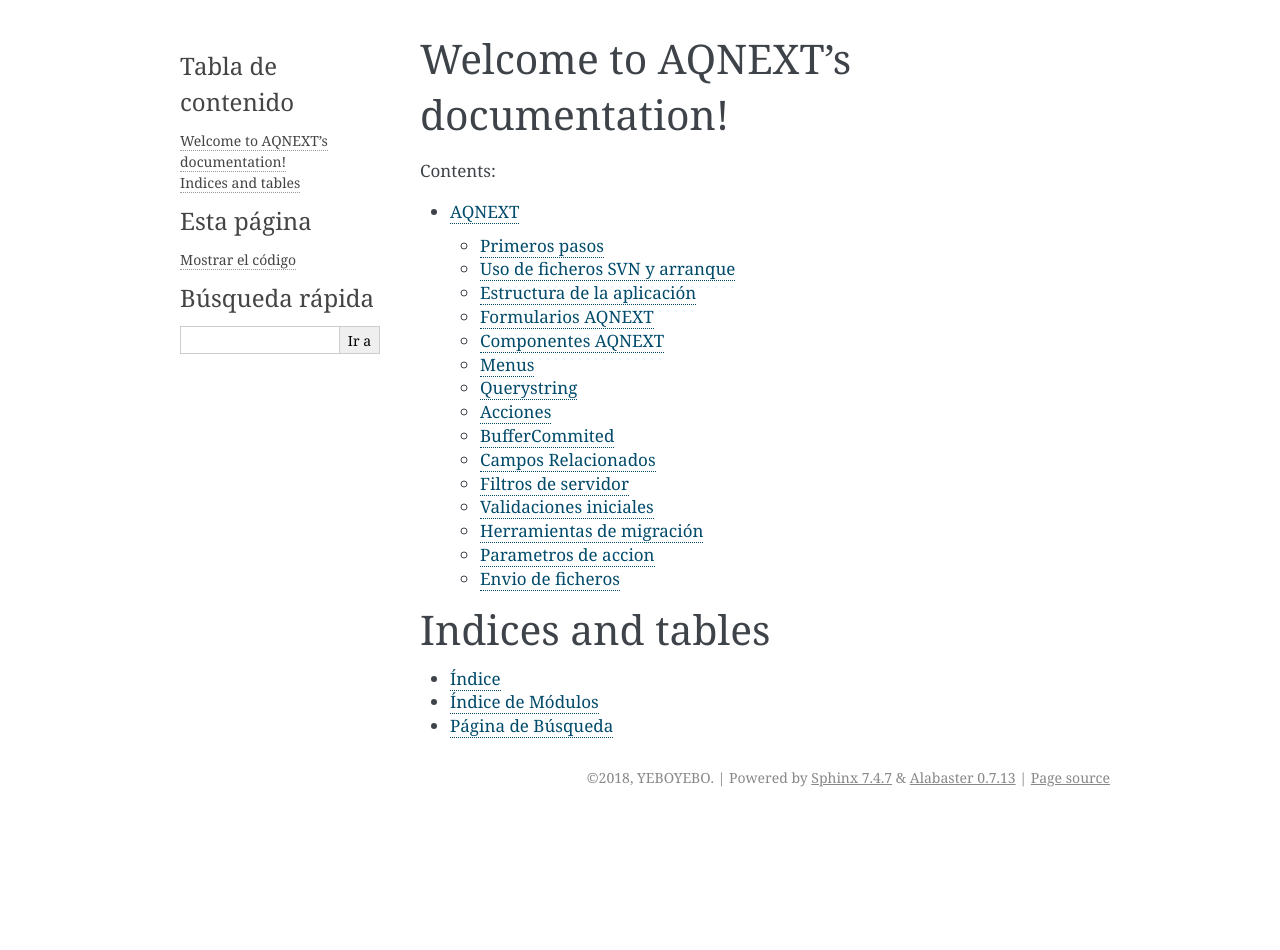
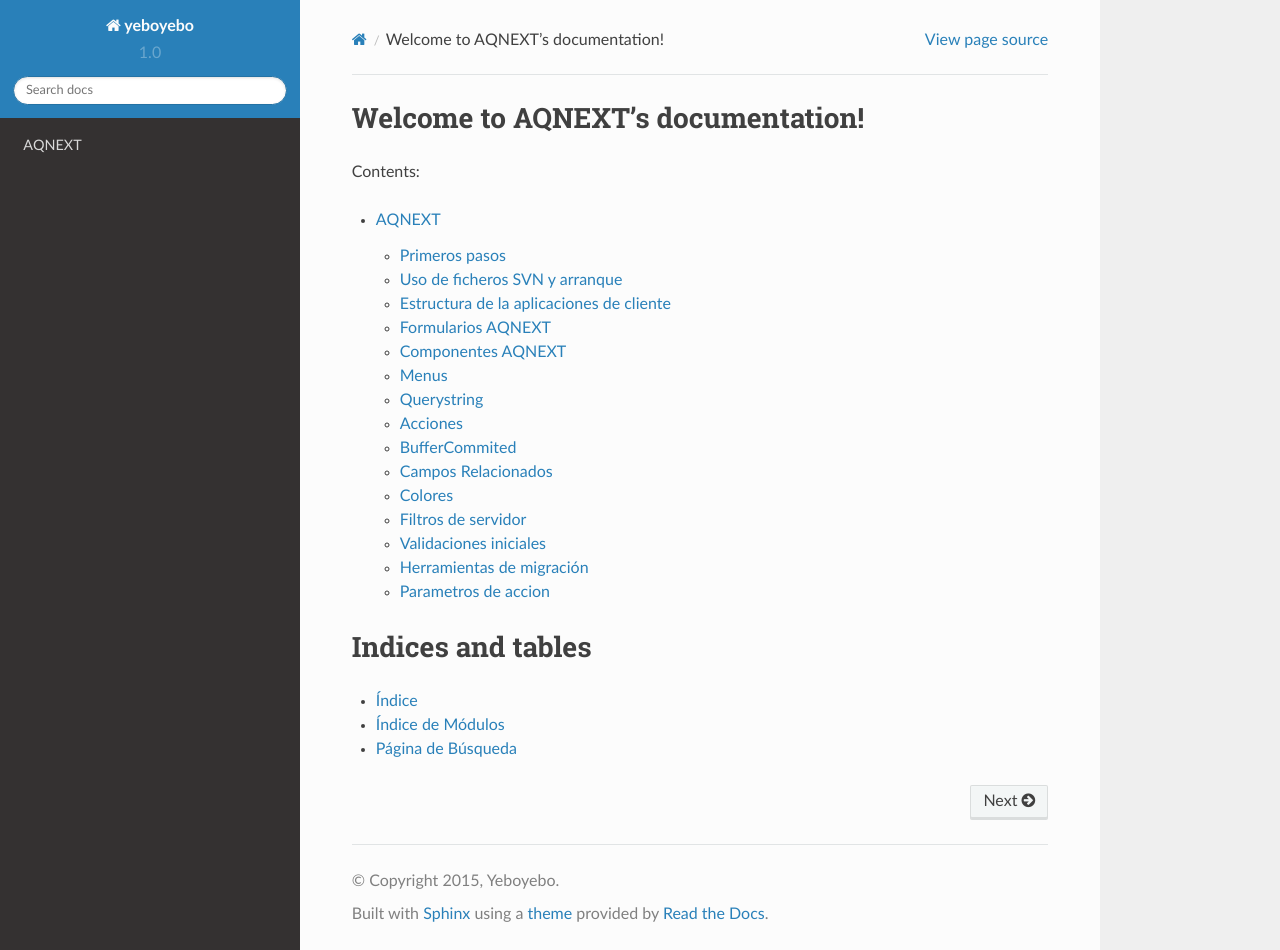
Before and after one commit to github-yeboyebo/docs, a Sphinx documentation site: the page built from docs/index.rst, in a window 1280 px wide and 950 px high. Built offline with Sphinx 7.4.7 and the Read the Docs theme 2.0.0, drawn with Linux system fonts in a browser that asks for light colours; some of the changed lines change nothing that is shown.

Commit message:
Actualizacion docs

```diff
--- a/docs/AQNEXT.rst
+++ b/docs/AQNEXT.rst
@@ -40,75 +40,23 @@
     source bin/activate
     pip3 install django gunicorn psycopg2
 
-#. Tomar de subversion la aplicación AQNEXT(Ver :ref:`estructura-de-aplicacion`) debemos copiar la aplicacion siempre en una carpeta django dentro de nuestra home( /var/www/dev/django/aqnext )::
-
-    https://svn.yeboyebo.es/svn/aqnext/
+#. Copiar AQNEXT(Ver :ref:`estructura-de-aplicacion`) la aplicacion en /var/www/dev/django/aqnext
 
 #. Una vez tengamos la carpeta aqnext dentro de django podemos instalar en nuestor entorno virtual las librerias necesarias, estando en el raiz de django, activamos el entorno virutal si no lo tenemos ya(source bin/activate) y ejecutamos::
 
     pip install -r aqnext/motor/requirements.txt
 
-#. La aplicación en subversion no incluye las librerias externas(jquery,react,etc..) para poder instalarlas todas cómodamente en la raiz(AQNEXT) debería haber un fichero **package.json** y otro **requirements.txt**, con ellos podemos instalar todas las librerías necesarias para el funcionamiento de la aplicación ejecutando desde la raíz el comando::
-
-    django/aqnext/motor/YBCORE$ bower install
-    django/aqnext/motor$ pip install -r requirements.txt
-    django/aqnext/motor/YBCORE$ npm install
-
-Pero es mucho mas facil descargar el siguiente fichero de drive y descomprimirlo en django/aqnext/motor/YBCORE::
+#. La aplicación en subversion no incluye las librerias externas(jquery,react,etc..) para poder instalarlas todas cómodamente en la raiz(AQNEXT) debería haber un fichero **package.json** y otro **requirements.txt**, con ellos podemos instalar todas las librerías necesarias para el funcionamiento de la aplicación, pero es mucho mas facil descargar el siguiente fichero de drive y descomprimirlo en django/aqnext/motor/YBCORE::
 
     https://drive.google.com/open?id=1HNcbiyqD1Y_xDHsVmBs4y8ufWeVcwtI8
 
-#. Si vamos a trabajar con un cliente nuevo copiar la aplicación TEMPLATE ubicada en *AQNEXT/CLIENTES/* en el mismo directorio con el nombre del cliente XXXXX.
-
-#. Migrar los modelos y script que necesitemos para nuestra aplicación(Ver :ref:`herramientas-migracion`).
-
-#. Crear los formularios (Ver :ref:`formularios-aqnext`)
-
-#. Añadimos los formularios necesarios(Normalmente maestros) al menú (Ver :ref:`menu-aqnext`)
-
-#. Arrancamos nuestra la aplicación del cliente en desarrollo (Ver :ref:`ficheros-de-arranque`)
 
 .. _ficheros-de-arranque:
 
 Uso de ficheros SVN y arranque
 -------------------------------
 
-En la raíz(AQNEXT) del proyecto AQNEXT tenemos los siguientes ficheros::
-
-    apps.sh
-    status.sh
-    up.sh
-    add.sh
-    commit.sh
-    runserver.sh
-
-El fichero **apps.sh** recibe un parámetro y devuelve las aplicaciones o ficheros que deben estar sujetos a cambios::
-
-    Para núcleo general -- nucleo (ej: YBLEGACY)
-    Para núcleo web -- web (ej: YBWEB)
-    Para configuración, dependencias y svn -- config (ej: package.json)
-    Para todos los clientes -- fun
-    Para un cliente concreto -- nombre del cliente (ej: elganso)
-    Si no se le pasa parámetro sale de la aplicacion.
-
-El fichero **status.sh** recibe un parámetro, consigue mediante apps.sh las aplicaciones que deben consultarse y las comprueba con respecto al repositorio.
-Revierte los logs en caso de recibir las aplicaciones ajenas al núcleo.
-
-El fichero **up.sh** recibe un parámetro, consigue mediante apps.sh las aplicaciones que deben actualizarse y las recoge del repositorio.
-Revierte los logs en caso de recibir las aplicaciones ajenas al núcleo.
-
-El fichero **add.sh** recibe un parámetro, consigue mediante apps.sh las aplicaciones que deben añadirse y las sube al repositorio.
-Revierte los logs en caso de recibir las aplicaciones ajenas al núcleo.
-
-El fichero **commit.sh** recibe dos parámetros::
-
-    1 .- Consigue mediante apps.sh las aplicaciones que deben modificarse.
-    2 .- Si no existe o es true, añade los ficheros que no estén bajo mantenimiento de versiones.
-
-Sube las aplicaciones al repositorio.
-Revierte los logs en caso de recibir las aplicaciones ajenas al núcleo.
-
-El fichero **runserver.sh** recibe dos parámetros::
+En la raíz(AQNEXT) del proyecto AQNEXT tenemos el fichero **runserver.sh** recibe dos parámetros::
 
     1 .- El nombre de un cliente.
     2 .- El puerto de escucha.
@@ -124,30 +72,34 @@
 
 .. _estructura-de-aplicacion:
 
-Estructura de la aplicación
----------------------------
+Estructura de la aplicaciones de cliente
+----------------------------------------
 
 En el raíz de la aplicación tenemos los siguientes directorios:
 
 * AQNEXT: Configuración de django, el fichero mas interesante aquí es local.py donde indicaremos la base de datos y el cliente con que vamos a trabajar.
 
-* YBCORE: Aqui se aloja toda la funcionalidad para construir la parte de cliente(Llamadas AJAX, format, ReactJS...)
+* apps: Aqui se alojan todos los templates de las areas de la aplicación.
 
-* YBLEGACY: Núcleo de AbanQ traducido.
+* legacy: Scripts traducidos.
 
-* YBUTILS: Herramientas de django para el funcionamiento de la aplicación(REST, templatetags, logs, etc...)
+* config: Ficheros de configuracion del cliente, aqui se registran que tablas y scripts se van a traducir, asi como la informacion para traduccion de modelos y scripts::
 
-* YBLOGIN: Aquí se encuentra el índice de la aplicación, carga librerías y se encarga del login.
+    * dependencias.json: Debemos informar **fun_aq** con el nombre de nuestro cliente.
 
-* YBWEB: Incluye los ficheros para tratar JSON y el template general de la aplicación.
+    * registros.json: JSON con los scripts que se van a utilizar en la aplicación web.
 
-* assets: Archivos estáticos(Librerias js, css, imagenes, etc..)
+    * urls.json: JSON con los modelos/tablas que se van a utilizar en la aplicación web. Tambien se utiliza para registrar las aplicaciones virtuales.
 
-* CLIENTES: Aquí se desarrollaran las aplicaciones de los clientes, dentro de este directorio cada cliente dispondrá de una carpeta. Dentro de la carpeta de cada cliente estan sus módulos, cada modulo tiene dos partes por ejemplo **FACTURACION** esta dividido en:
+* logs: Tres ficheros de logs::
 
-    * FLFACTURAC: Donde guardaremos los modelos de facturación una vez traducidos los mtd, y también van aquí los ficheros .qs traducidos.
+    * django.log: Log solo para desarrollo, en el se pueden ver todas las consultas a BBDD que se realizan en la aplicación.
 
-    * facturacion: Aquí es donde crearemos los ficheros JSON para los formularios, estos se ubicaran en facturacion/template/facturacion/plantillas/*.html, puede heredar de varios módulos oficiales esta parte vienen a ser las aplicaciones que tiene cada cliente.
+    * yebo.log: Log de aplicación, en el se capturan los errores de la aplicación, tambien podemos escribir en el con qsatype.debug("*")
+
+    * django.log: Log para despliegue.
+
+* models: Aqui se registran los scripts propios solo de la parte web de la aplicación.
 
 
 .. _formularios-aqnext:
@@ -156,7 +108,7 @@
 ------------------
 
 Existen tres tipos de formularios por defecto que podemos definir para una tabla del modelo, aparte podemos también crear formularios personalizados.
-Los formularios se ubicaran dentro del directorio del cliente en el modulo que le corresponda, por ejemplo los formularios de *facturascli* para *ELGANSO* se ubicaran en **CLIENTES/ELGANSO/facturacion/templates/facturacion/plantillas/#formularios#.html**.
+Los formularios se ubicaran dentro del directorio del cliente en el modulo que le corresponda, por ejemplo los formularios de *facturascli* para *CLIENTE* se ubicaran en **CLIENTES/CLIENTE/facturacion/templates/facturacion/plantillas/#formularios#.html**.
 
 * *Formulario maestro:* Su nombre vendrá precedido por master, ejemplo *masterfacturascli.html*
 
@@ -183,9 +135,7 @@
 Creación de Formularios AQNEXT
 ~~~~~~~~~~~~~~~~~~~~~~~~~~~~~~
 
-.. _jsonparser:  http://151.80.174.89/jsonparser/
-
-Los formularios tienen formato JSON, para poder comprobar si estamos escribiendo correctamente el documento existe un validador de JSON en jsonparser_. Todos los formularios de AQNEXT sean del tipo que sean tienen la siguiente estructura basica::
+Los formularios tienen formato JSON. Todos los formularios de AQNEXT sean del tipo que sean tienen la siguiente estructura basica::
 
     {%comment%}
         (Opcional)
@@ -220,9 +170,9 @@
         "lineasalbaranescli":{"rel":"idalbaran","querystring":{"p_l":50,"p_c":1}}
     }
 
-* **layout:** Esto es lo que realmente compone un formulario, aqui es donde se indicaran los componentes (Ver :ref:`componentes-aqnext`) que formaran nuestro formulario.
+* **layout:** Donde se indicaran los componentes (Ver :ref:`componentes-aqnext`) que formaran nuestro formulario.
 
-* **acciones:** Aquí indicaremos que acciones se invocaran desde los eventos del formulario, se pueden invocar acciones desde diferentes componentes(botones, iconos, tablas, etc..).(Ver :ref:`acciones-aqnext`)
+* **acciones:** Acciones que se invocaran desde los eventos del formulario, se pueden invocar acciones desde diferentes componentes(botones, iconos, tablas, etc..).(Ver :ref:`acciones-aqnext`)
 
 .. _componentes-aqnext:
 
@@ -295,7 +245,7 @@
 **Opcionales:**
 
 * **className:** Clases CSS para aplicar estilos personalizados.
-* **fields:**
+* **fields:** Campos que componen el formulario, pueden estar separados en Grupos("gb_nombregrupo"):
     #. *disabled*
     #. *desc*: Indicamos campo para buscar cuando se trata de campos relacionados que no esten indicados como ForeignField.
     #. *label*
@@ -485,7 +435,7 @@
 Menus
 -----
 
-Los menús se definen con forma de JSON, existe un menú general en **CLIENTES/#####/portal/templates/portal/menu_portal.json**, el menu general es el primero que se muestra en la aplicacion, en este solo deberiamos añadir las aplicaciones del cliente, para ello indicamos la ubicacion del menu de cada aplicacion, ejemplo::
+Los menús se definen con forma de JSON, existe un menú general en **CLIENTES/#####/portal/templates/portal/menu_portal.json**, el menu general es el primero que se muestra en la aplicacion, ejemplo::
 
     {
         "items": [
@@ -540,7 +490,7 @@
 Querystring
 -----------
 
-Querystring tiene los siguientes modificadores:
+Querystring permite hacer consultas a BBDD, tiene los siguientes modificadores:
 
     * **s_** , **q_**: El equivalente a un select, **s_** seria el equivalente a consultas con *AND* y **q_** a consultas con *OR*, esta formado por *s_campo__condicion:filtro*.
 
@@ -585,14 +535,6 @@
 
 Se pueden invocar acciones desde diferentes eventos: botones, formularios, success(evento que se dispara al terminar correctamente una funcion), tablas, etc...
 
-Formularios
-~~~~~~~~~~~
-
-Estas son las diferentes acciones que podemos invocar desde los formularios:
-
-* **update:** Se invocara normalmente desde formularios para indicar que es un formulario de edicion.
-
-* **create:** Se invocara normalmente desde formularios para indicar que es un formulario de creacion.
 
 YBFielddb
 ~~~~~~~~~
@@ -654,7 +596,7 @@
 BufferCommited
 --------------
 
-Accion que se ejecutara al completar todo el proceso de commit de un formulario.
+Accion que se ejecutara al completar todo el proceso de commit de un formulario, se registra en la parte web de la aplicacion(models).
 
 
 
@@ -673,6 +615,16 @@
 		#AQUI se pueden hacer las operaciones que necesitemos para retornar el campo.
         #model incluye los datos del campo
 		return 'calculate'
+
+Colores
+-------
+
+cPrimary: #5744DE
+cSuccess: #449D44
+cInfo: #31B0D5
+cDanger: #D32F2F
+cWarning: #EC971F
+cLink: #4478DE
 
 .. _filtrosserver-aqnext:
 
@@ -833,27 +785,3 @@
 				"campo":"codalmacen"
 			}
 		}
-
-
-Envio de ficheros
------------------
-
-Para enviar un fichero en response hay que configurar bien la cabecera indicando el tipo de fichero::
-
-	import csv
-	 from django.http import HttpResponse
-
-	response = HttpResponse(content_type='text/csv')
-	response['Content-Disposition'] = 'attachment; filename="nombrefichero.csv"'
-
-Despues hay que enviar el fichero en el response, se puede hacer con writer::
-
-	writer = csv.writer(response)
-	writer.writerow(['First row', 'Foo', 'Bar', 'Baz'])
-	writer.writerow(['Second row', 'A', 'B', 'C', '"Testing"', "Here's a quote"])
-
-O bien creamos el fichero desde una funcion externa y lo escribimos en reponse(y este sera el metodo normalmente utilizado)::
-
-	response.write(funcionquegenerefichero())
-
-Y ya solo habria que hacer un return response con lo que el navegador dara el fichero y preguntara si se quiere descargar o abrir
--- a/docs/conf.py
+++ b/docs/conf.py
@@ -1,7 +1,8 @@
+#!/usr/bin/env python3
 # -*- coding: utf-8 -*-
 #
-# AQNEXT documentation build configuration file, created by
-# sphinx-quickstart on Tue Jul 24 08:25:56 2018.
+# yeboyebo documentation build configuration file, created by
+# sphinx-quickstart on Mon Nov  9 19:29:54 2015.
 #
 # This file is execfile()d with the current directory set to its
 # containing dir.
@@ -14,6 +15,8 @@
 
 import sys
 import os
+import shlex
+import sphinx_rtd_theme
 
 # If extensions (or modules to document with autodoc) are in another directory,
 # add these directories to sys.path here. If the directory is relative to the
@@ -28,7 +31,11 @@
 # Add any Sphinx extension module names here, as strings. They can be
 # extensions coming with Sphinx (named 'sphinx.ext.*') or your custom
 # ones.
-extensions = []
+extensions = [
+    'sphinx.ext.autodoc',
+    'sphinx.ext.todo',
+    'sphinx.ext.mathjax',
+]
 
 # Add any paths that contain templates here, relative to this directory.
 templates_path = ['_templates']
@@ -45,18 +52,18 @@
 master_doc = 'index'
 
 # General information about the project.
-project = u'AQNEXT'
-copyright = u'2018, YEBOYEBO'
-author = u'YEBOYEBO'
+project = 'yeboyebo'
+copyright = '2015, Yeboyebo'
+author = 'Yeboyebo'
 
 # The version info for the project you're documenting, acts as replacement for
 # |version| and |release|, also used in various other places throughout the
 # built documents.
 #
 # The short X.Y version.
-version = u'1.0'
+version = '1.0'
 # The full version, including alpha/beta/rc tags.
-release = u'1.0'
+release = '1.0'
 
 # The language for content autogenerated by Sphinx. Refer to documentation
 # for a list of supported languages.
@@ -73,7 +80,7 @@
 
 # List of patterns, relative to source directory, that match files and
 # directories to ignore when looking for source files.
-exclude_patterns = ['_build']
+exclude_patterns = []
 
 # The reST default role (used for this markup: `text`) to use for all
 # documents.
@@ -100,14 +107,14 @@
 #keep_warnings = False
 
 # If true, `todo` and `todoList` produce output, else they produce nothing.
-todo_include_todos = False
+todo_include_todos = True
 
 
 # -- Options for HTML output ----------------------------------------------
 
 # The theme to use for HTML and HTML Help pages.  See the documentation for
 # a list of builtin themes.
-html_theme = 'alabaster'
+html_theme = 'sphinx_rtd_theme'
 
 # Theme options are theme-specific and customize the look and feel of a theme
 # further.  For a list of options available for each theme, see the
@@ -115,7 +122,7 @@
 #html_theme_options = {}
 
 # Add any paths that contain custom themes here, relative to this directory.
-#html_theme_path = []
+html_theme_path = [sphinx_rtd_theme.get_html_theme_path()]
 
 # The name for this set of Sphinx documents.  If None, it defaults to
 # "<project> v<release> documentation".
@@ -128,8 +135,8 @@
 # of the sidebar.
 #html_logo = None
 
-# The name of an image file (relative to this directory) to use as a favicon of
-# the docs.  This file should be a Windows icon file (.ico) being 16x16 or 32x32
+# The name of an image file (within the static path) to use as favicon of the
+# docs.  This file should be a Windows icon file (.ico) being 16x16 or 32x32
 # pixels large.
 #html_favicon = None
 
@@ -186,8 +193,8 @@
 
 # Language to be used for generating the HTML full-text search index.
 # Sphinx supports the following languages:
-#   'da', 'de', 'en', 'es', 'fi', 'fr', 'hu', 'it', 'ja'
-#   'nl', 'no', 'pt', 'ro', 'ru', 'sv', 'tr'
+#   'da', 'de', 'en', 'es', 'fi', 'fr', 'h', 'it', 'ja'
+#   'nl', 'no', 'pt', 'ro', 'r', 'sv', 'tr'
 #html_search_language = 'en'
 
 # A dictionary with options for the search language support, empty by default.
@@ -199,7 +206,7 @@
 #html_search_scorer = 'scorer.js'
 
 # Output file base name for HTML help builder.
-htmlhelp_basename = 'AQNEXTdoc'
+htmlhelp_basename = 'yeboyebodoc'
 
 # -- Options for LaTeX output ---------------------------------------------
 
@@ -221,8 +228,8 @@
 # (source start file, target name, title,
 #  author, documentclass [howto, manual, or own class]).
 latex_documents = [
-    (master_doc, 'AQNEXT.tex', u'AQNEXT Documentation',
-     u'YEBOYEBO', 'manual'),
+  (master_doc, 'yeboyebo.tex', 'yeboyebo Documentation',
+   'Antonio', 'manual'),
 ]
 
 # The name of an image file (relative to this directory) to place at the top of
@@ -251,7 +258,7 @@
 # One entry per manual page. List of tuples
 # (source start file, name, description, authors, manual section).
 man_pages = [
-    (master_doc, 'aqnext', u'AQNEXT Documentation',
+    (master_doc, 'yeboyebo', 'yeboyebo Documentation',
      [author], 1)
 ]
 
@@ -265,9 +272,9 @@
 # (source start file, target name, title, author,
 #  dir menu entry, description, category)
 texinfo_documents = [
-    (master_doc, 'AQNEXT', u'AQNEXT Documentation',
-     author, 'AQNEXT', 'One line description of project.',
-     'Miscellaneous'),
+  (master_doc, 'yeboyebo', 'yeboyebo Documentation',
+   author, 'yeboyebo', 'One line description of project.',
+   'Miscellaneous'),
 ]
 
 # Documents to append as an appendix to all manuals.
```
